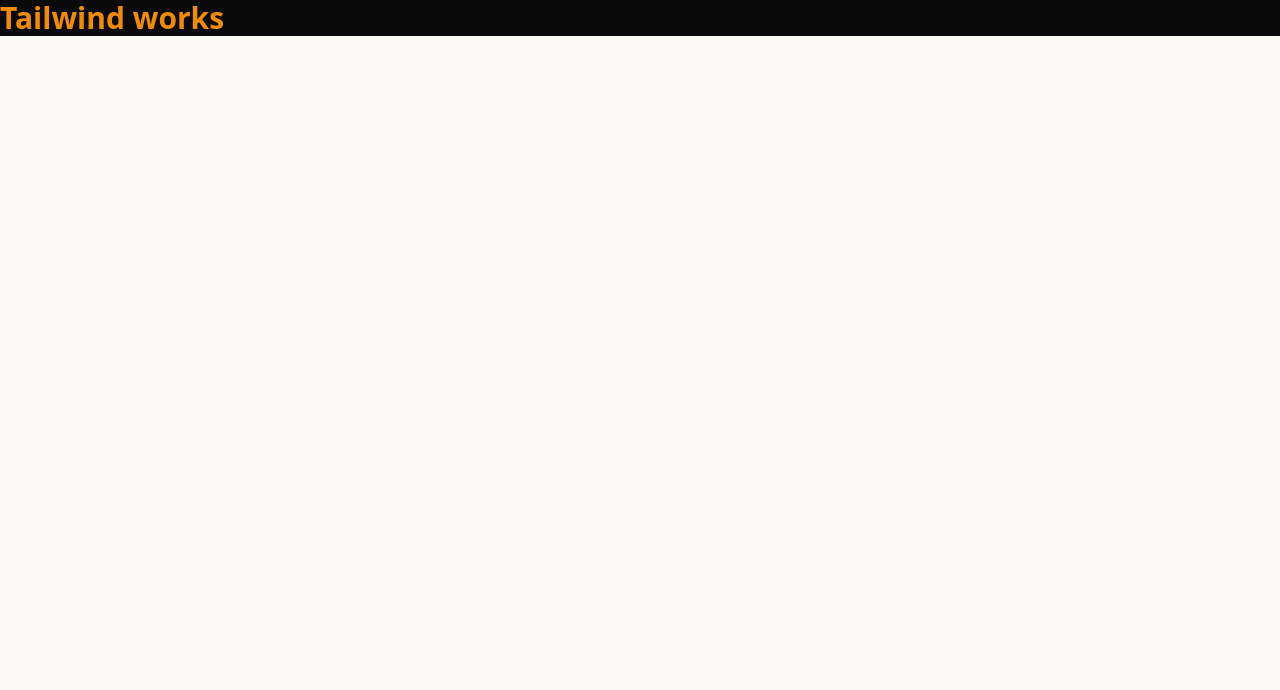
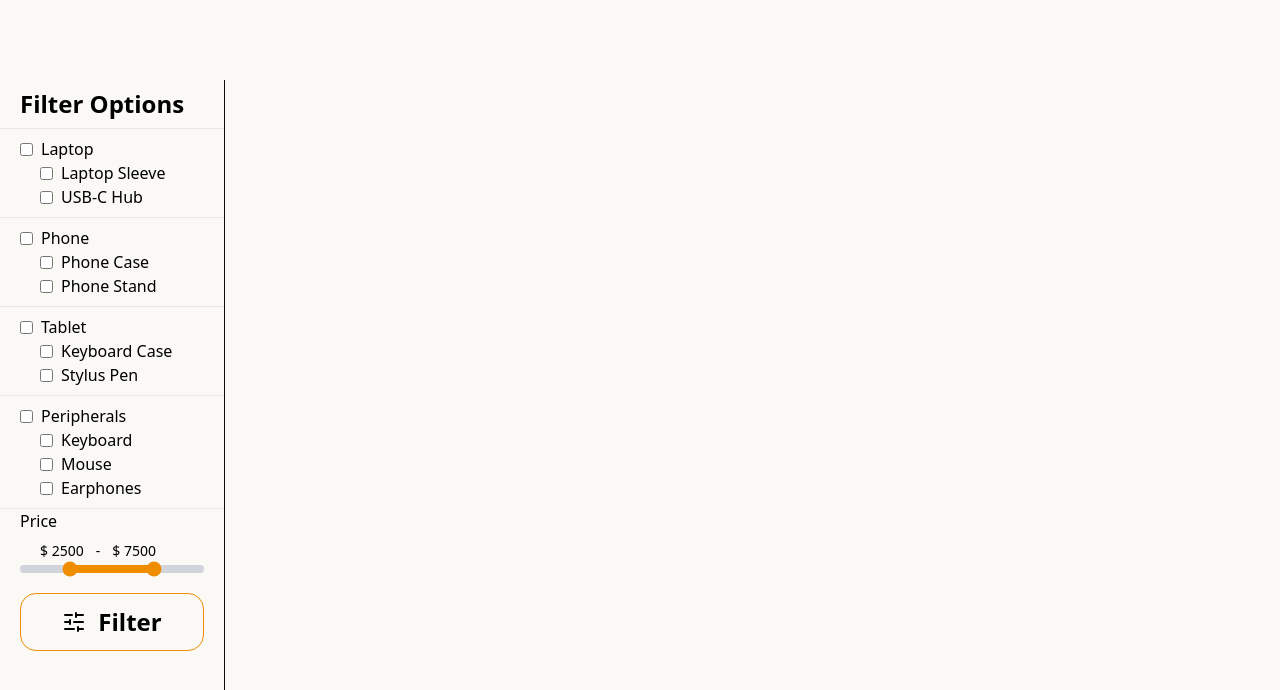
Before and after one commit to Nelsocated/Lab2_Lago_Dalumpines_Tingson, a React (Create React App) app: page / in a window 1280 px wide. Shown: the top 690 px of the page. Built offline with nearby package versions, Linux system fonts and the light colour scheme.

Commit message:
added filterbar component

```diff
--- a/package.json
+++ b/package.json
@@ -11,6 +11,7 @@
     "@types/node": "^16.18.126",
     "@types/react": "^19.2.17",
     "@types/react-dom": "^19.2.3",
+    "lucide-react": "^1.25.0",
     "react": "^19.2.8",
     "react-dom": "^19.2.8",
     "react-scripts": "5.0.1",
--- a/src/App.tsx
+++ b/src/App.tsx
@@ -1,5 +1,9 @@
+import FilterBar from "./components/FilterBar";
+
 export default function App() {
   return (
-    <h1 className="text-3xl font-bold text-primary bg-black">Tailwind works</h1>
+    <>
+      <FilterBar />
+    </>
   );
 }
--- /dev/null
+++ b/src/components/FilterBar.tsx
@@ -0,0 +1,130 @@
+import { useState } from "react";
+import { SlidersHorizontal } from "lucide-react";
+
+const category = [
+  { name: "Laptop", items: ["Laptop_Sleeve", "USB-C_Hub"] },
+  { name: "Phone", items: ["Phone_Case", "Phone_Stand"] },
+  { name: "Tablet", items: ["Keyboard_Case", "Stylus_Pen"] },
+  { name: "Peripherals", items: ["Keyboard", "Mouse", "Earphones"] },
+];
+
+export default function FilterBar() {
+  const [filter, setFilter] = useState<string[]>([]);
+  const [minVal, setMinVal] = useState(2500);
+  const [maxVal, setMaxVal] = useState(7500);
+  const MIN = 0;
+  const MAX = 10000;
+
+  const handleCheckboxChange = (value: string) => {
+    setFilter((prev) =>
+      prev.includes(value) ? prev.filter((v) => v !== value) : [...prev, value],
+    );
+  };
+
+  const handleMinChange = (e: React.ChangeEvent<HTMLInputElement>) => {
+    setMinVal(Math.min(Number(e.target.value), maxVal - 1));
+  };
+
+  const handleMaxChange = (e: React.ChangeEvent<HTMLInputElement>) => {
+    setMaxVal(Math.max(Number(e.target.value), minVal + 1));
+  };
+
+  const minPercent = ((minVal - MIN) / (MAX - MIN)) * 100;
+  const maxPercent = ((maxVal - MIN) / (MAX - MIN)) * 100;
+
+  function submitFilter(e: React.FormEvent<HTMLFormElement>) {
+    e.preventDefault();
+    console.log(filter);
+    setFilter([]);
+  }
+
+  return (
+    <aside className="max-w-[225px] h-[calc(100vh-5rem)] mt-20 border-r border-black">
+      <h1 className="text-2xl font-bold py-2 px-5">Filter Options</h1>
+      <hr />
+
+      <form onSubmit={submitFilter}>
+        {category.map(({ name, items }) => {
+          return (
+            <>
+              <div key={name} className="py-2 px-5">
+                <label key={name} className="flex items-center gap-2">
+                  <input
+                    type="checkbox"
+                    className="accent-primary peer-checked:bg-black"
+                    value={name}
+                    checked={filter.includes(name)}
+                    onChange={() => handleCheckboxChange(name)}
+                  />{" "}
+                  {name}
+                </label>
+
+                {items.map((acc) => (
+                  <label key={acc} className="flex items-center ml-5 gap-2">
+                    <input
+                      type="checkbox"
+                      className="accent-primary peer-checked:bg-black"
+                      value={acc}
+                      checked={filter.includes(acc)}
+                      onChange={() => handleCheckboxChange(acc)}
+                    />{" "}
+                    {acc.replace(/_/g, " ")}
+                  </label>
+                ))}
+              </div>
+              <hr />
+            </>
+          );
+        })}
+
+        <label className="flex flex-col gap-2 px-5">
+          Price
+          <div className="w-full">
+            <div className="flex gap-3 text-sm ml-5 mb-1">
+              <span>$ {minVal}</span> -<span>$ {maxVal}</span>
+            </div>
+
+            <div className="relative h-2 flex items-center">
+              <div className="absolute w-full h-2 bg-gray-300 rounded-full" />
+
+              <div
+                className="absolute h-2 bg-primary rounded-full"
+                style={{
+                  left: `${minPercent}%`,
+                  right: `${100 - maxPercent}%`,
+                }}
+              />
+
+              <input
+                type="range"
+                min={0}
+                max={10000}
+                value={minVal}
+                onChange={handleMinChange}
+                className="absolute w-full pointer-events-none accent-primary appearance-none bg-transparent"
+              />
+              <input
+                type="range"
+                min={0}
+                max={10000}
+                value={maxVal}
+                onChange={handleMaxChange}
+                className="absolute w-full pointer-events-none accent-primary appearance-none bg-transparent"
+              />
+            </div>
+          </div>
+        </label>
+
+        <div className="flex justify-center mt-5 px-5">
+          <button
+            type="submit"
+            className="flex items-center justify-center gap-3 p-3 w-full border border-primary rounded-2xl hover:bg-primary transition-colors"
+          >
+            <SlidersHorizontal />
+            <span className="font-semibold text-2xl">Filter</span>
+          </button>
+        </div>
+      </form>
+    </aside>
+  );
+}
--- a/src/index.css
+++ b/src/index.css
@@ -5,3 +5,10 @@
 body {
   @apply bg-white;
 }
+
+input[type="range"]::-webkit-slider-thumb {
+  pointer-events: auto;
+}
+input[type="range"]::-moz-range-thumb {
+  pointer-events: auto;
+}
```
Also changed, not shown: 1 other file (tests, documents, lock files or other folders).
